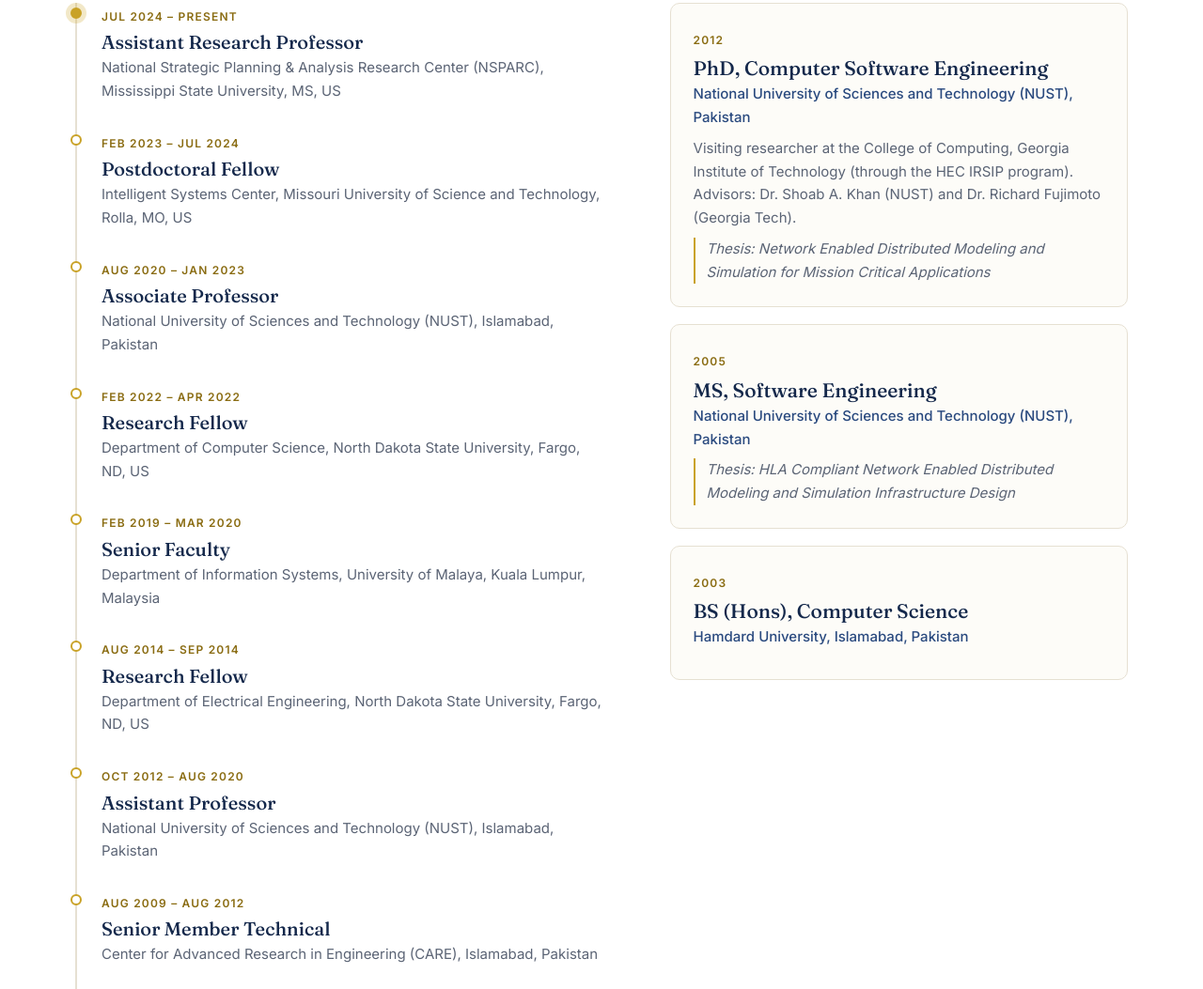
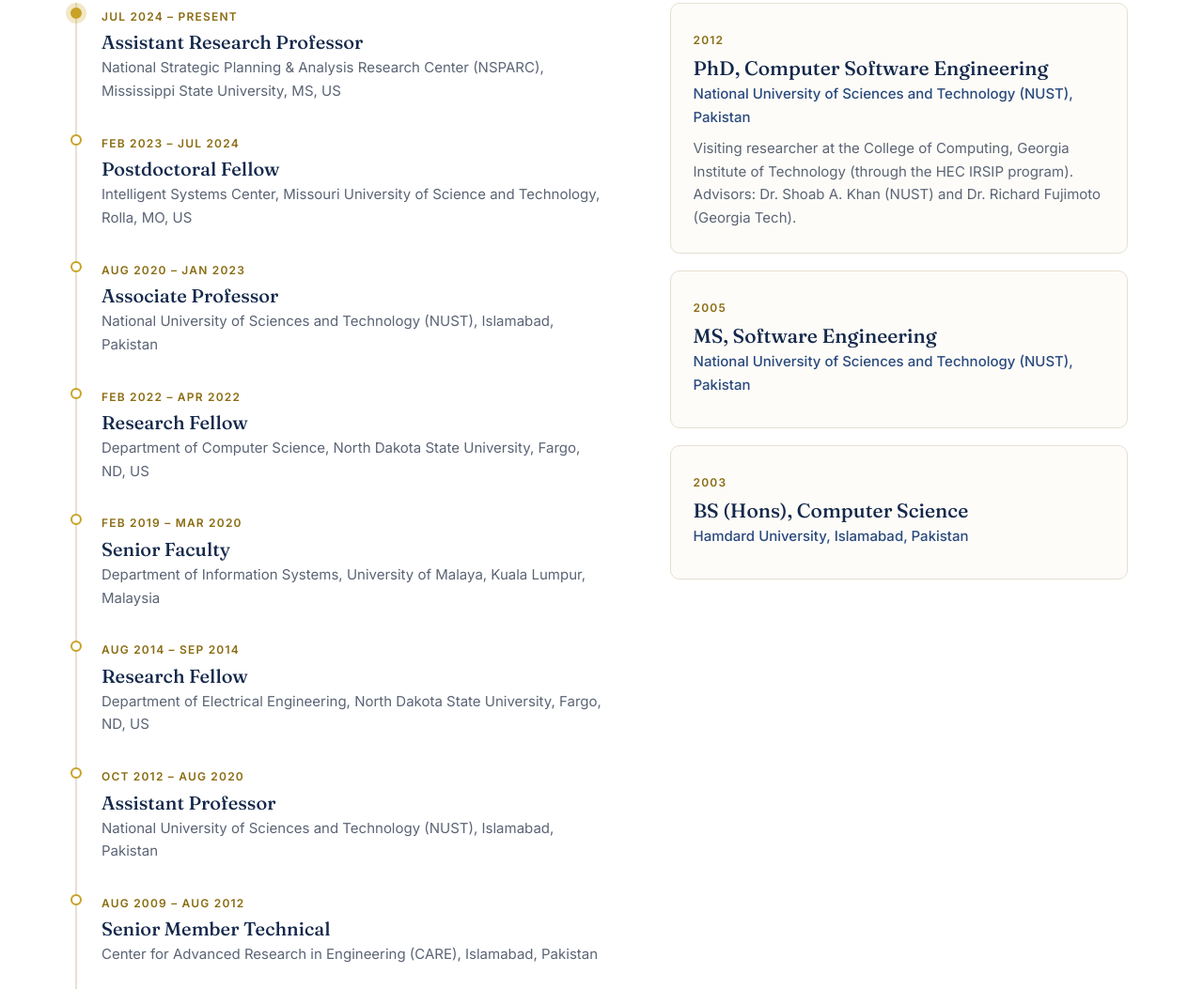
Before and after one commit to Asad-Malik/Asad-Malik.github.io, a plain HTML site: page index.html in a window 1280 px wide. Shown: the part 2490-3543 px from the top of the page at 94% size. Drawn offline with Linux system fonts and the light colour scheme.

Commit message:
Remove thesis titles from Education
Co-Authored-By: Claude Opus 5.5 <noreply@anthropic.com>

```diff
--- a/assets/css/style.css
+++ b/assets/css/style.css
@@ -227,7 +227,6 @@ svg { width: 18px; height: 18px; fill: none; stroke: currentColor; stroke-width:
 .edu h3 { font-size: 21px; margin: 6px 0 4px; }
 .edu .org { color: var(--navy-2); font-weight: 500; margin-bottom: 8px; }
 .edu p { font-size: 15px; color: var(--muted); }
-.edu .thesis { margin-top: 8px; font-style: italic; border-left: 2px solid var(--gold); padding-left: 12px; }
 
 /* Publications */
 .selected { display: grid; grid-template-columns: repeat(3, 1fr); gap: 20px; }
--- a/index.html
+++ b/index.html
@@ -182,13 +182,11 @@
               <h3>PhD, Computer Software Engineering</h3>
               <p class="org">National University of Sciences and Technology (NUST), Pakistan</p>
               <p>Visiting researcher at the College of Computing, Georgia Institute of Technology (through the HEC IRSIP program). Advisors: Dr. Shoab A. Khan (NUST) and Dr. Richard Fujimoto (Georgia Tech).</p>
-              <p class="thesis">Thesis: Network Enabled Distributed Modeling and Simulation for Mission Critical Applications</p>
             </article>
             <article class="reveal">
               <time>2005</time>
               <h3>MS, Software Engineering</h3>
               <p class="org">National University of Sciences and Technology (NUST), Pakistan</p>
-              <p class="thesis">Thesis: HLA Compliant Network Enabled Distributed Modeling and Simulation Infrastructure Design</p>
             </article>
             <article class="reveal">
               <time>2003</time>
```
